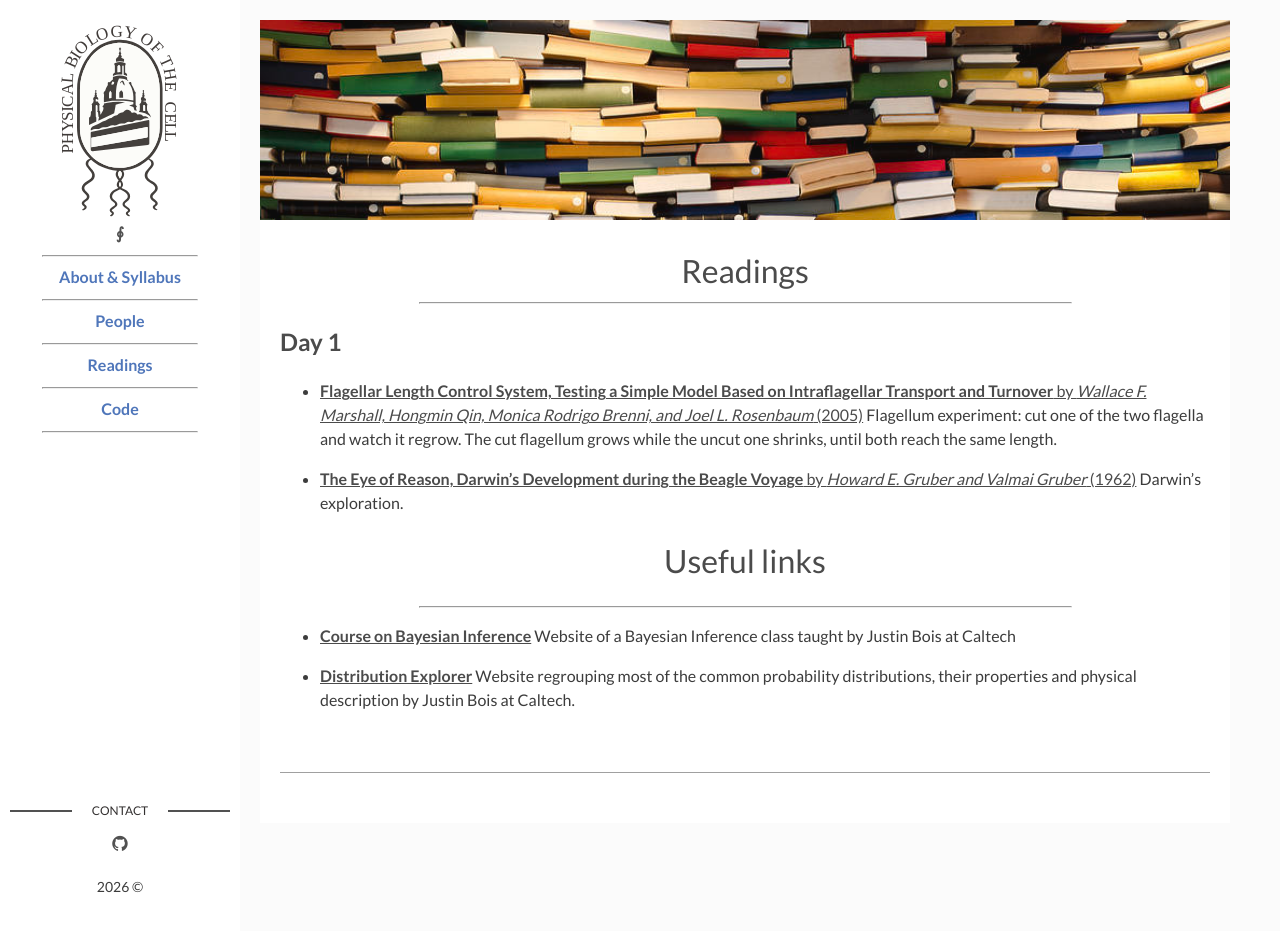
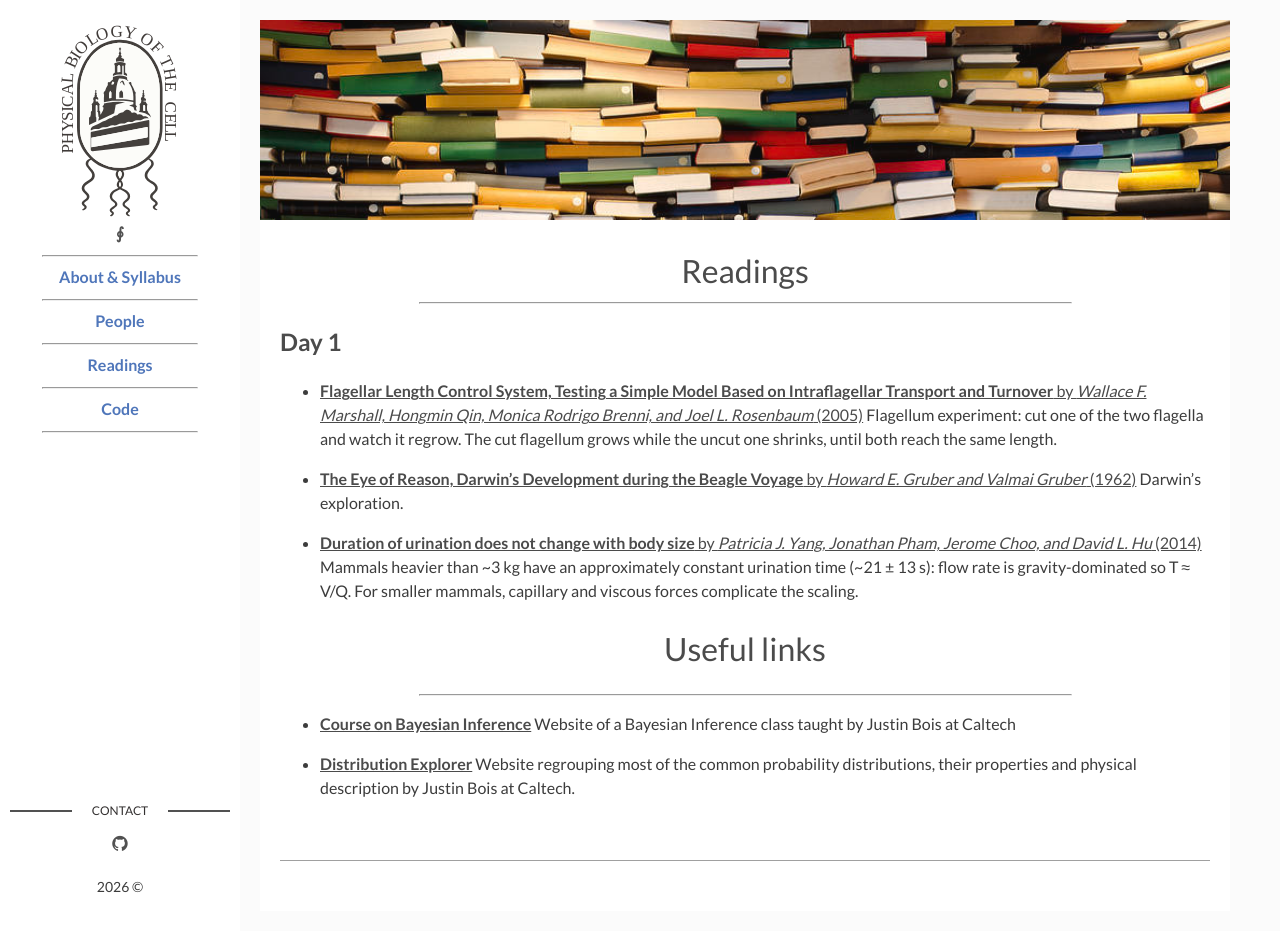
Before and after one commit to RPGroup-PBoC/dresdenPBoC2026, a Jekyll site: the page built from page03_readings.md, in a window 1280 px wide and 931 px high. Built offline with Jekyll 4.4.1, drawn with Linux system fonts in a browser that asks for light colours.

Commit message:
pee paper

```diff
--- a/_data/readings.yaml
+++ b/_data/readings.yaml
@@ -14,6 +14,16 @@ Day 1:
    link: GruberEyeReasonDarwins1962.pdf
    description: >
         Darwin's exploration.
+
+ - pub:
+   title: Duration of urination does not change with body size
+   authors: Patricia J. Yang, Jonathan Pham, Jerome Choo, and David L. Hu
+   year: 2014
+   link: Yang2014.pdf
+   description: >
+        Mammals heavier than ~3 kg have an approximately constant urination time (~21 ± 13 s):
+        flow rate is gravity-dominated so T ≈ V/Q. For smaller mammals, capillary and viscous forces complicate the scaling.
+
 
 #  - pub:
 #    title: Flagellar Elongation and Shortening in Chlamydomonas, The Use of Cycloheximide and Colchicine to Study the Synthesis and Assembly of Flagellar Proteins
```
